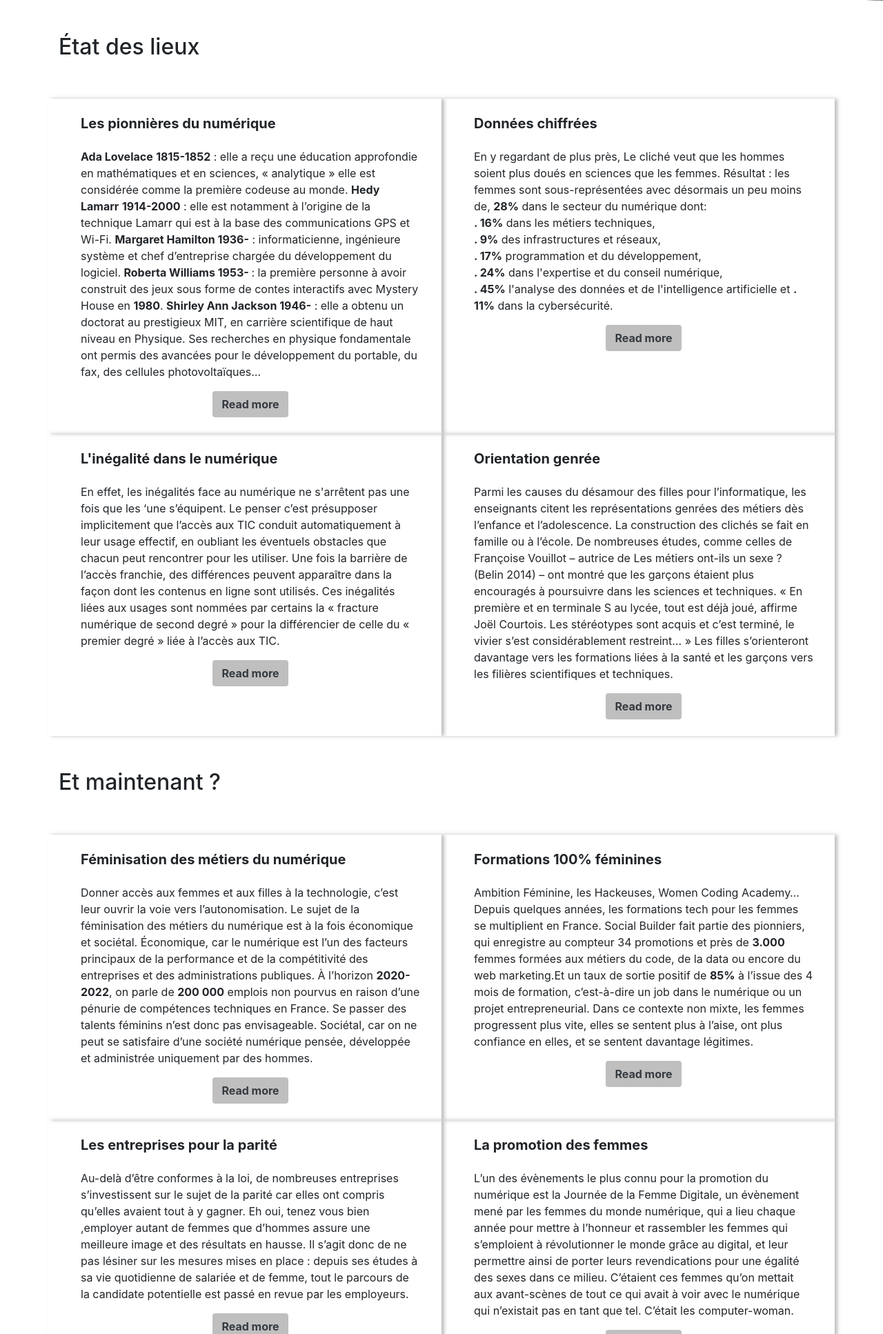
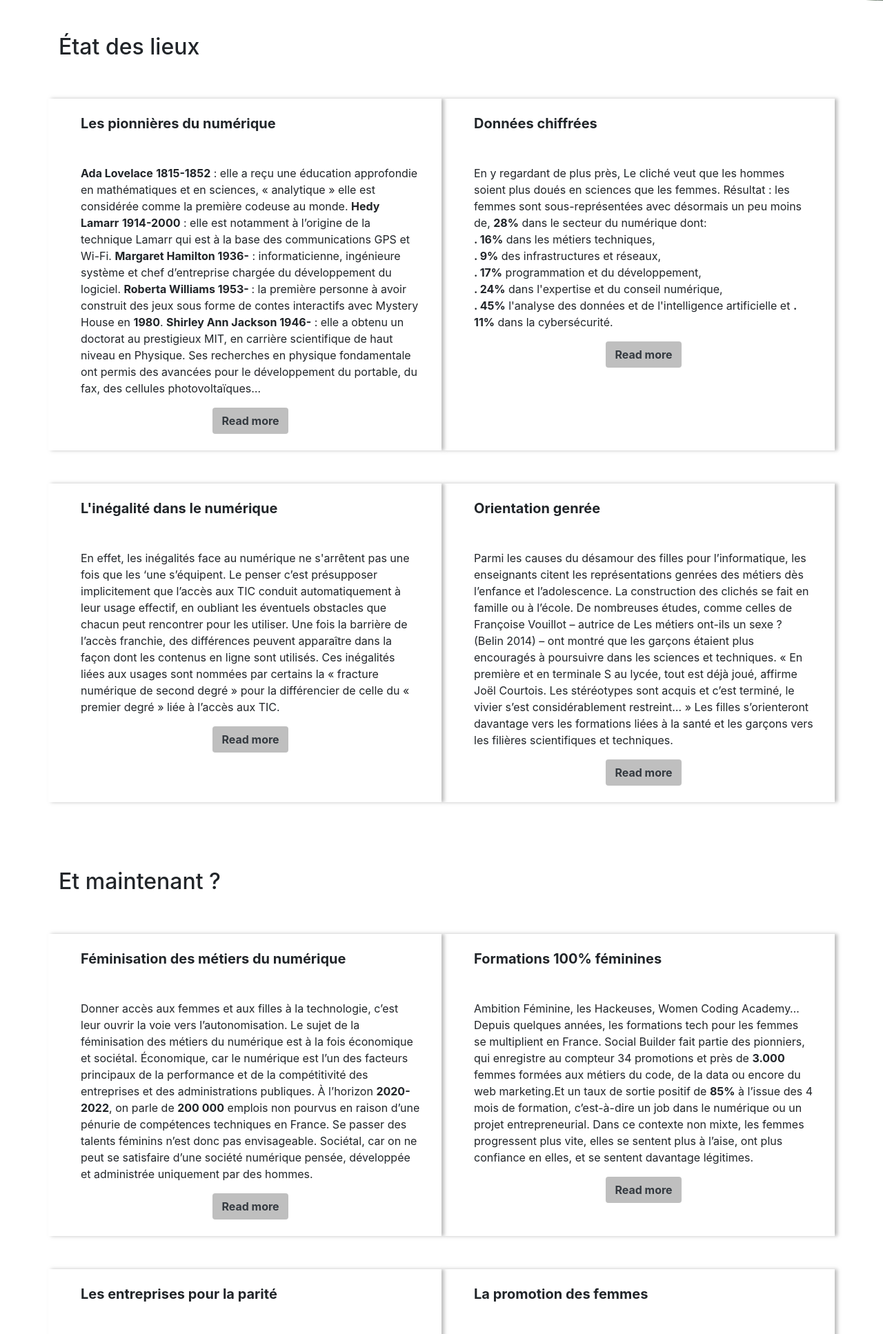
Before and after one commit to Mariam-26/projetUn, a PHP site: page / in a window 1280 px wide. Shown: the part 559-2493 px from the top of the page at 69% size. Run offline with PHP 8.4, Linux system fonts and the light colour scheme.

Commit message:
projetUn

```diff
--- a/css/style.css
+++ b/css/style.css
@@ -10,7 +10,7 @@
 }
 
 header .row {
-    background-image: url(femmes\ et\ numérique.jpg);
+    background-image: url(../img/femmes.jpg);
     background-size: cover;
     background-repeat: no-repeat;
     background-attachment: fixed;
@@ -23,25 +23,12 @@ header .formtransparente {
     min-height: 70vh;
 }
 
-
-/* header h1 {
-    font-family: 'Raleway', sans-serif;
-    font-weight: bold;
-} */
-
 header h2 {
     font-family: 'Dancing Script', cursive;
     margin-bottom: 50px;
     color: #999;
+    font-weight: 900;
 }
-
-
-/* #presentation .media  span {
-     color: #cbc9d4;
-     font-size: 3rem;
-     width: 3rem;
-     text-align: center;
- } */
 
 #presentation .media {
     padding: .5rem 1rem;
@@ -64,7 +51,7 @@ header h2 {
 
 .connectées {
     min-height: calc(100vh - 50px);
-    background-image: url(m.jpg);
+    background-image: url(../img/m.jpg);
     background-size: cover;
     background-repeat: no-repeat;
     background-attachment: fixed;
@@ -86,7 +73,7 @@ header h2 {
 }
 
 #contact {
-    background-image: url(hackeuses.png);
+    background-image: url(../img/hackeuses.png);
     background-size: cover;
     background-repeat: no-repeat;
     background-attachment: fixed;
--- a/index.html
+++ b/index.html
@@ -17,10 +17,10 @@
     <link rel="stylesheet" href="https://stackpath.bootstrapcdn.com/bootstrap/4.1.3/css/bootstrap.min.css" integrity="sha384-MCw98/SFnGE8fJT3GXwEOngsV7Zt27NXFoaoApmYm81iuXoPkFOJwJ8ERdknLPMO" crossorigin="anonymous">
 
     <!-- MON FALICON -->
-    <link rel="shortcut icon" href="coding.png">
+    <link rel="shortcut icon" href="img/coding.png">
 
     <!-- MA FEUILLE DE STYLE -->
-    <link rel="stylesheet" href="style.css">
+    <link rel="stylesheet" href="css/style.css">
 
     <title>Femmes et Numérique</title>
 
@@ -34,7 +34,7 @@
         <!-- NAVBAR -->
         <nav class="navbar navbar-expand-lg navbar-light bg-light fixed-top">
             <a class="navbar-brand" href="#haut ">
-                <img src="coding.png" alt="logo coding">Femmes et Numérique
+                <img src="img/coding.png" alt="logo coding">Femmes et Numérique
             </a>
             <button class="navbar-toggler" type="button" data-toggle="collapse" data-target="#navbarSupportedContent" aria-controls="navbarSupportedContent" aria-expanded="false" aria-label="Toggle navigation">
             <span class="navbar-toggler-icon"></span>
@@ -79,15 +79,14 @@
         <div class="container" id="presentation">
             <div class="row">
                 <div class="col-12 mb-4 my-5">
-                    <h2>État des lieux</h2>
+                    <h2 class="mariam">État des lieux</h2>
                 </div>
 
                 <!-- SECTION - 1 -->
-                <section class="col-12 col-md-6 colonne1">
+                <section class="col-12 col-md-6 colonne1 mb-5">
                     <div class="media my-3">
-                        <!-- <span><i class="fas fa-wifi"></i></span> -->
                         <div class="media-body ml-3">
-                            <h5 class="mb-4"><b>Les pionnières du numérique</b></h5>
+                            <h5 class="mb-5"><b>Les pionnières du numérique</b></h5>
                             <p>
                                 <b>Ada Lovelace</b>
                                 <b>1815-1852</b> : elle a reçu une éducation approfondie en mathématiques et en sciences, « analytique » elle est considérée comme la première codeuse au monde.
@@ -106,11 +105,11 @@
                 <!-- Fin SECTION - 1 -->
 
                 <!-- SECTION - 2 -->
-                <section class="col-12 col-md-6 colonne1">
+                <section class="col-12 col-md-6 colonne1 mb-5">
                     <div class="media my-3">
 
                         <div class="media-body ml-3">
-                            <h5 class="mb-4"><b>Données chiffrées</b></h5>
+                            <h5 class="mb-5"><b>Données chiffrées</b></h5>
                             <p>En y regardant de plus près, Le cliché veut que les hommes soient plus doués en sciences que les femmes. Résultat : les femmes sont sous-représentées avec désormais un peu moins de, <b>28%</b> dans le secteur du numérique dont:
                                 <br> <b> . 16%</b> dans les métiers techniques, <br> <b> . 9%</b> des infrastructures et réseaux, <br> <b> . 17%</b> programmation et du développement, <br> <b>. 24%</b> dans l'expertise et du conseil numérique, <br> <b> . 45%</b>                                l'analyse des données et de l'intelligence artificielle et <b> . 11%</b> dans la cybersécurité.</p>
                             <div class="text-center">
@@ -122,13 +121,11 @@
                 <!-- Fin SECTION - 2 -->
 
                 <!-- SECTION - 3 -->
-                <section class="col-12 col-md-6 colonne1">
+                <section class="col-12 col-md-6 colonne1 mb-5">
                     <div class="media my-3">
-                        <!-- <span><i class="fas fa-keyboard"></i></span> -->
                         <div class="media-body ml-3">
-                            <h5 class="mb-4"><b>L'inégalité dans le numérique</b></h5>
+                            <h5 class="mb-5"><b>L'inégalité dans le numérique</b></h5>
                             <p>
-
                                 En effet, les inégalités face au numérique ne s'arrêtent pas une fois que les ‘une s’équipent. Le penser c’est présupposer implicitement que l’accès aux TIC conduit automatiquement à leur usage effectif, en oubliant les éventuels obstacles que chacun
                                 peut rencontrer pour les utiliser. Une fois la barrière de l’accès franchie, des différences peuvent apparaître dans la façon dont les contenus en ligne sont utilisés. Ces inégalités liées aux usages sont nommées par certains
                                 la « fracture numérique de second degré » pour la différencier de celle du « premier degré » liée à l’accès aux TIC.</p>
@@ -141,11 +138,10 @@
                 <!-- Fin SECTION - 3 -->
 
                 <!-- SECTION - 4 -->
-                <section class="col-12 col-md-6 colonne1">
+                <section class="col-12 col-md-6 colonne1 mb-5">
                     <div class="media my-3">
-                        <!-- <span><i class="fas fa-school"></i></span> -->
                         <div class="media-body ml-3">
-                            <h5 class="mb-4"><b>Orientation genrée</b></h5>
+                            <h5 class="mb-5"><b>Orientation genrée</b></h5>
                             <p>
                                 Parmi les causes du désamour des filles pour l’informatique, les enseignants citent les représentations genrées des métiers dès l’enfance et l’adolescence. La construction des clichés se fait en famille ou à l’école. De nombreuses études, comme celles
                                 de Françoise Vouillot – autrice de Les métiers ont-ils un sexe ? (Belin 2014) – ont montré que les garçons étaient plus encouragés à poursuivre dans les sciences et techniques. « En première et en terminale S au lycée,
@@ -160,17 +156,15 @@
                 </section>
                 <!-- Fin SECTION - 4 -->
 
-
                 <div class="col-12 mb-4 my-5">
                     <h2>Et maintenant ?</h2>
                 </div>
 
                 <!-- SECTION - 5 -->
-                <section class="col-12 col-md-6 colonne1">
+                <section class="col-12 col-md-6 colonne1 mb-5">
                     <div class="media my-3">
-                        <!-- <span><i class="fas fa-female"></i></span> -->
                         <div class="media-body ml-3">
-                            <h5 class="mb-4"><b>Féminisation des métiers du numérique</b></h5>
+                            <h5 class="mb-5"><b>Féminisation des métiers du numérique</b></h5>
                             <p>
                                 Donner accès aux femmes et aux filles à la technologie, c’est leur ouvrir la voie vers l’autonomisation. Le sujet de la féminisation des métiers du numérique est à la fois économique et sociétal. Économique, car le numérique est l’un des facteurs principaux
                                 de la performance et de la compétitivité des entreprises et des administrations publiques. À l’horizon <b>2020-2022</b>, on parle de <b>200 000</b> emplois non pourvus en raison d’une pénurie
@@ -184,11 +178,10 @@
                 <!-- Fin SECTION - 5 -->
 
                 <!-- SECTION - 6 -->
-                <section class="col-12 col-md-6 colonne1">
+                <section class="col-12 col-md-6 colonne1 mb-5">
                     <div class="media my-3">
-                        <!-- <span><i class="fas fa-laptop-code"></i></span> -->
                         <div class="media-body ml-3">
-                            <h5 class="mb-4"><b>Formations 100% féminines</b></h5>
+                            <h5 class="mb-5"><b>Formations 100% féminines</b></h5>
                             <p>
                                 Ambition Féminine, les Hackeuses, Women Coding Academy… Depuis quelques années, les formations tech pour les femmes se multiplient en France. Social Builder fait partie des pionniers, qui enregistre au compteur 34 promotions et près de <b>3.000</b>                                femmes formées aux métiers du code, de la data ou encore du web marketing.Et un taux de sortie positif de <b> 85%</b> à l’issue des 4 mois de formation, c’est-à-dire un job dans le numérique ou un projet entrepreneurial.
                                 Dans ce contexte non mixte, les femmes progressent plus vite, elles se sentent plus à l’aise, ont plus confiance en elles, et se sentent davantage légitimes.</p>
@@ -201,11 +194,10 @@
                 <!-- Fin SECTION - 6 -->
 
                 <!-- SECTION - 7 -->
-                <section class="col-12 col-md-6 colonne1">
+                <section class="col-12 col-md-6 colonne1 mb-5">
                     <div class="media my-3">
-                        <!-- <span><i class="fas fa-yin-yang"></i></span> -->
                         <div class="media-body ml-3">
-                            <h5 class="mb-4"><b>Les entreprises pour la parité</b></h5>
+                            <h5 class="mb-5"><b>Les entreprises pour la parité</b></h5>
                             <p>
                                 Au-delà d’être conformes à la loi, de nombreuses entreprises s’investissent sur le sujet de la parité car elles ont compris qu’elles avaient tout à y gagner. Eh oui, tenez vous bien ,employer autant de femmes que d’hommes assure une meilleure image et
                                 des résultats en hausse. Il s’agit donc de ne pas lésiner sur les mesures mises en place : depuis ses études à sa vie quotidienne de salariée et de femme, tout le parcours de la candidate potentielle est passé en revue
@@ -219,11 +211,10 @@
                 <!-- Fin SECTION - 7 -->
 
                 <!-- SECTION - 8 -->
-                <section class="col-12 col-md-6 colonne1">
+                <section class="col-12 col-md-6 colonne1 mb-5">
                     <div class="media my-3">
-                        <!-- <span><i class="fas fa-at"></i></span> -->
                         <div class="media-body ml-3">
-                            <h5 class="mb-4"><b>La promotion des femmes</b></h5>
+                            <h5 class="mb-5"><b>La promotion des femmes</b></h5>
                             <p>
                                 L’un des évènements le plus connu pour la promotion du numérique est la Journée de la Femme Digitale, un évènement mené par les femmes du monde numérique, qui a lieu chaque année pour mettre à l’honneur et rassembler les femmes qui s’emploient à révolutionner
                                 le monde grâce au digital, et leur permettre ainsi de porter leurs revendications pour une égalité des sexes dans ce milieu. C’étaient ces femmes qu’on mettait aux avant-scènes de tout ce qui avait à voir avec le numérique
@@ -241,11 +232,10 @@
                 </div>
 
                 <!-- SECTION - 9 -->
-                <section class="col-12 col-md-6 colonne1">
+                <section class="col-12 col-md-6 colonne1 mb-5">
                     <div class="media my-3">
-                        <!-- <span><i class="fas fa-globe-africa"></i></span> -->
                         <div class="media-body ml-3">
-                            <h5 class="mb-4"><b>Les principales discriminées</b></h5>
+                            <h5 class="mb-5"><b>Les principales discriminées</b></h5>
                             <p>
                                 Les femmes sont les oubliées du digital en Afrique : elles sont le plus lourdement touchées par la pauvreté, les aléas climatiques, le manque de soins, les violences et les crises économiques. Ce sont elles qui travaillent dans les conditions les plus
                                 précaires. Ce sont les principales discriminées dans l’accès à l’éducation, à la formation et à internet. L'écart entre hommes et femmes y est aussi important : <b>18,6 %</b> des femmes ont
@@ -259,11 +249,10 @@
                 <!-- Fin SECTION - 9 -->
 
                 <!-- SECTION - 10 -->
-                <section class="col-12 col-md-6 colonne1">
+                <section class="col-12 col-md-6 colonne1 mb-5">
                     <div class="media my-3">
-                        <!-- <span><i class="fas fa-globe"></i></span> -->
                         <div class="media-body ml-3">
-                            <h5 class="mb-4">« <b>Women first</b> »</h5>
+                            <h5 class="mb-5">« <b>Women first</b> »</h5>
                             <p>
                                 Des initiatives existent déjà pour combler le fossé technologique, comme l’African Girls Can Code Initiative, un programme proposé par la Commission d'Union africaine (AUC), ONU Femmes Éthiopie et l'ITU. Lors de son premier camp de codage à Addis Abeba
                                 en <b>août 2018</b>, il a ainsi rassemblé et formé près de 80 filles, de <b>34</b> pays africains. D’ici à <b>2022</b>, le programme ambitionne de toucher plus de <b>2000</b> filles à travers
@@ -305,20 +294,20 @@
                     <form>
                         <div class="form-group">
                             <label for="email">Email</label>
-                            <input type="email" class="form-control" name="email" placeholder="Saisir votre email">
+                            <input type="email" class="form-control" name="email" placeholder="Saisissez votre email">
                         </div>
 
                         <div class="form-group">
                             <label for="Sujet">Sujet</label>
-                            <input type="text" class="form-control" name="Sujet" placeholder="Saisir le sujet du mail">
+                            <input type="text" class="form-control" name="Sujet" placeholder="Saisissez votre sujet du mail">
                         </div>
 
                         <div class="form-group">
                             <label for="message">Message</label>
-                            <textarea class="form-control" name="message" rows="3" placeholder="Saisir votre Message"></textarea>
+                            <textarea class="form-control" name="message" rows="3" placeholder="Saisissez votre Message"></textarea>
                         </div>
 
-                        <button type="submit" class="btn btn-info">Envoyer</button>
+                        <button type="submit" class="btn btn-secondary">Désactivé</button>
                     </form>
                 </div>
             </div>
@@ -331,7 +320,7 @@
     <footer class="container-fluid">
         <div class="row justify-content-around align-items-center">
             <div class="col-12 col-md-4 text-center">
-                <P>Paris<br> Apprenante FRANCE</p>
+                <P>Paris<br> Apprenante M.O FRANCE</p>
             </div>
 
             <!-- FOOTER réseaux sociaux -->
@@ -354,7 +343,7 @@
         </div>
     </footer>
 
-    <!-- JS -->
+    <!-- Bootstrap JS -->
     <script src="https://code.jquery.com/jquery-3.5.1.min.js" integrity="sha256-9/aliU8dGd2tb6OSsuzixeV4y/faTqgFtohetphbbj0=" crossorigin="anonymous"></script>
     <script src="https://cdnjs.cloudflare.com/ajax/libs/popper.js/1.14.3/umd/popper.min.js" integrity="sha384-ZMP7rVo3mIykV+2+9J3UJ46jBk0WLaUAdn689aCwoqbBJiSnjAK/l8WvCWPIPm49" crossorigin="anonymous"></script>
     <script src="https://stackpath.bootstrapcdn.com/bootstrap/4.1.3/js/bootstrap.min.js" integrity="sha384-ChfqqxuZUCnJSK3+MXmPNIyE6ZbWh2IMqE241rYiqJxyMiZ6OW/JmZQ5stwEULTy" crossorigin="anonymous"></script>
```
Also changed, not shown: img/femmes.jpg (renamed from img/femmes et numérique.jpg).
